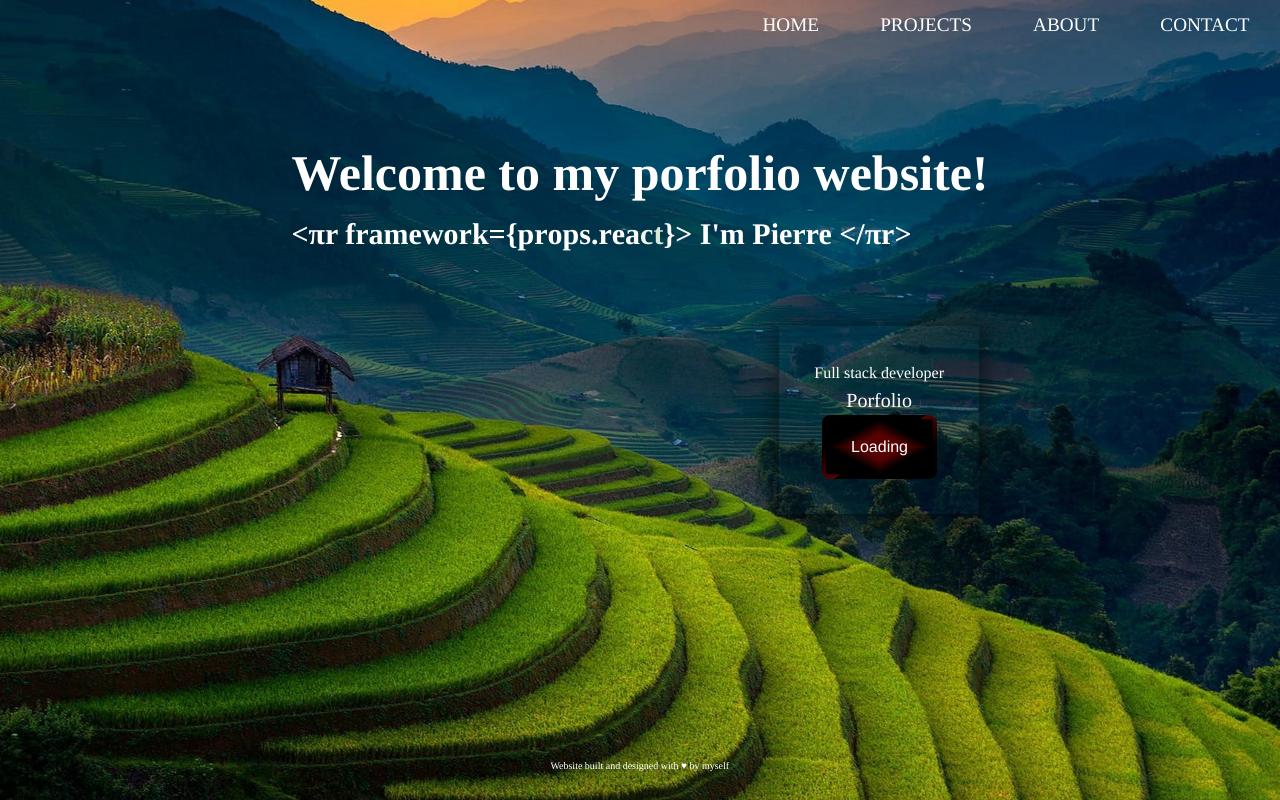
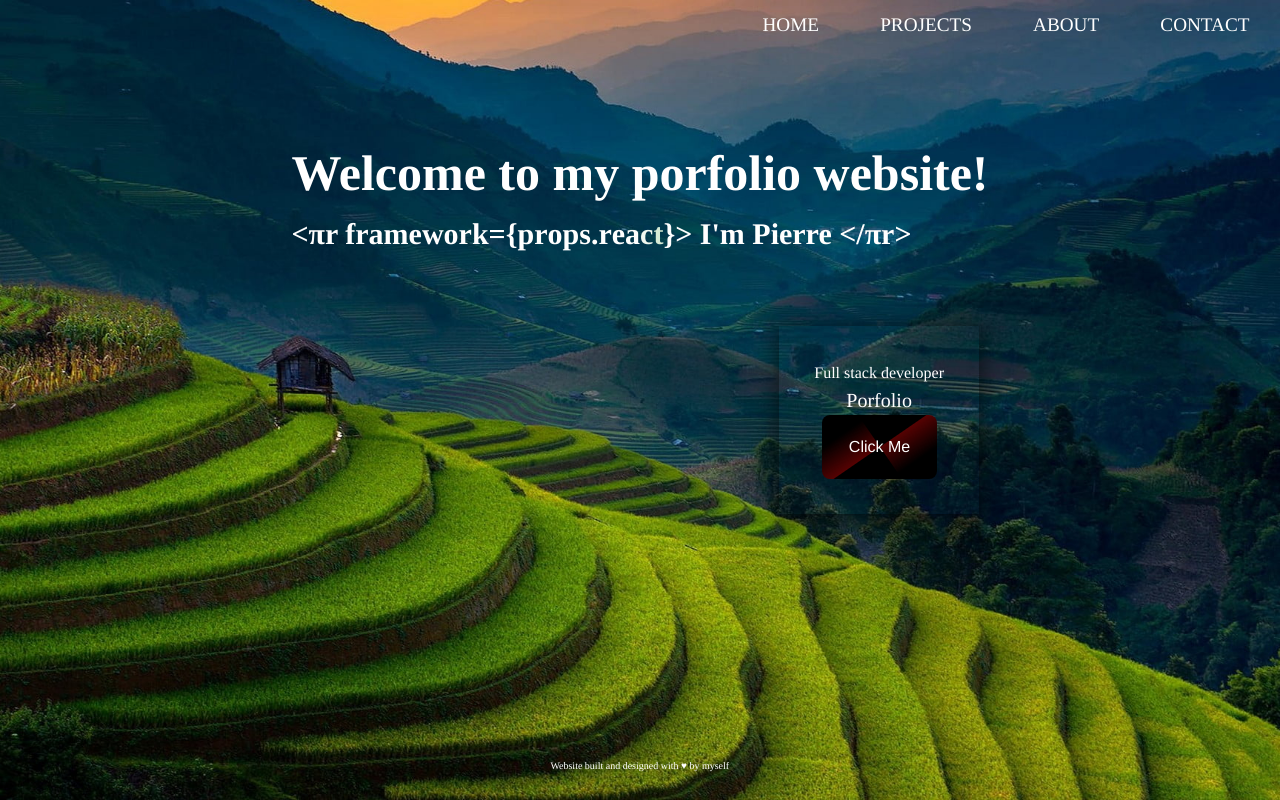
Before and after one commit to PierreLN/PierreLN.github.io, a React (Create React App) app: page / in a window 1280 px wide. Built offline with nearby package versions, Linux system fonts and the light colour scheme.

Commit message:
change click me

```diff
--- a/src/components/MainPage/MainPage.jsx
+++ b/src/components/MainPage/MainPage.jsx
@@ -33,7 +33,7 @@ function MainPage({onClick, selectedPage}) {
   useEffect(() => {
     let currentIndex = 0;
     const intervalId = setInterval(() => {
-      currentIndex = (currentIndex + 1) % 1;
+      currentIndex = (currentIndex + 1) % 2;
       setBackground(`backgroundPicture${currentIndex}`);
     }, 25000);
 
--- a/src/components/UI/ProgressBar.jsx
+++ b/src/components/UI/ProgressBar.jsx
@@ -2,7 +2,7 @@ import styles from "./ProgressBar.module.css";
 import React, { useState, useEffect } from "react";
 
 function ProgressBar({completion, type}) {
-  const [progress, setProgress] = useState("Loading");
+  const [progress, setProgress] = useState("Click Me");
   const [isReady, setIsReady] = useState(false);
 
   useEffect(() => {
--- a/src/components/UI/ProgressBar.module.css
+++ b/src/components/UI/ProgressBar.module.css
@@ -30,6 +30,7 @@
       linear-gradient(#000000, #000000), linear-gradient(#000000, #1aff00),
       linear-gradient(#000000, #000000);
     animation: rotate 5s linear infinite;
+
   }
 
   &::after {
@@ -76,6 +77,7 @@
         #000000
       );
     border-radius: 5px;
+    animation: boom 6s ease-in-out infinite alternate;
   }
 }
 
@@ -137,6 +139,26 @@
   }
 }
 
+@keyframes boom {
+  0% {
+    opacity: 1;
+    transform: scale(1);
+  }
+  40% {
+    opacity: 1;
+    transform: scale(1);
+  }
+  50% {
+    opacity: 0.0;
+    transform: scale(0.5);
+  }
+  100% {
+    opacity: 0.0;
+    transform: scale(0.5);
+  }
+}
+
+
 @media only screen and (max-width: 760px) {
   .label {
     background-color: transparent;
```
Also changed, not shown: 2 other files (tests, documents, lock files or other folders).
